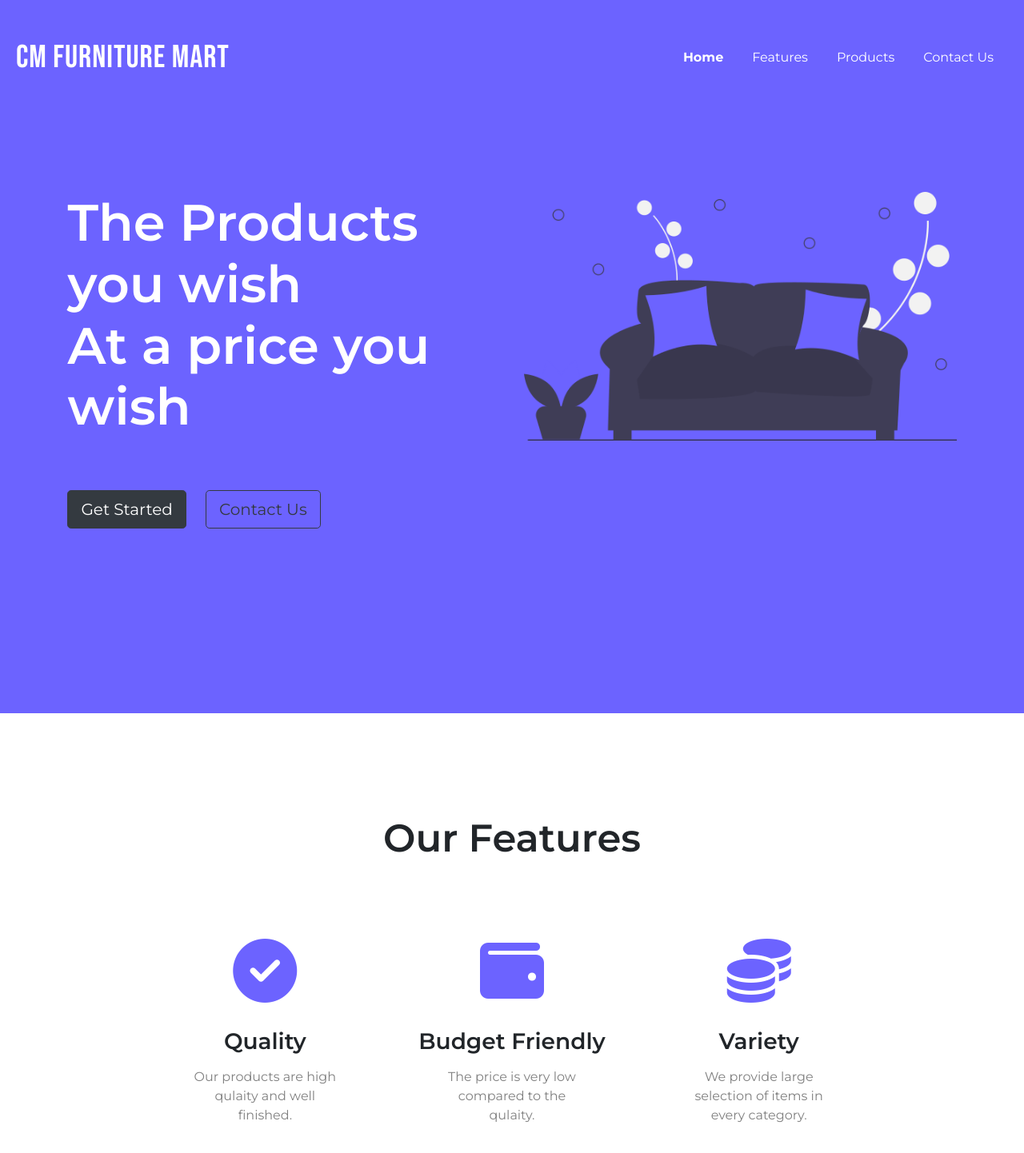
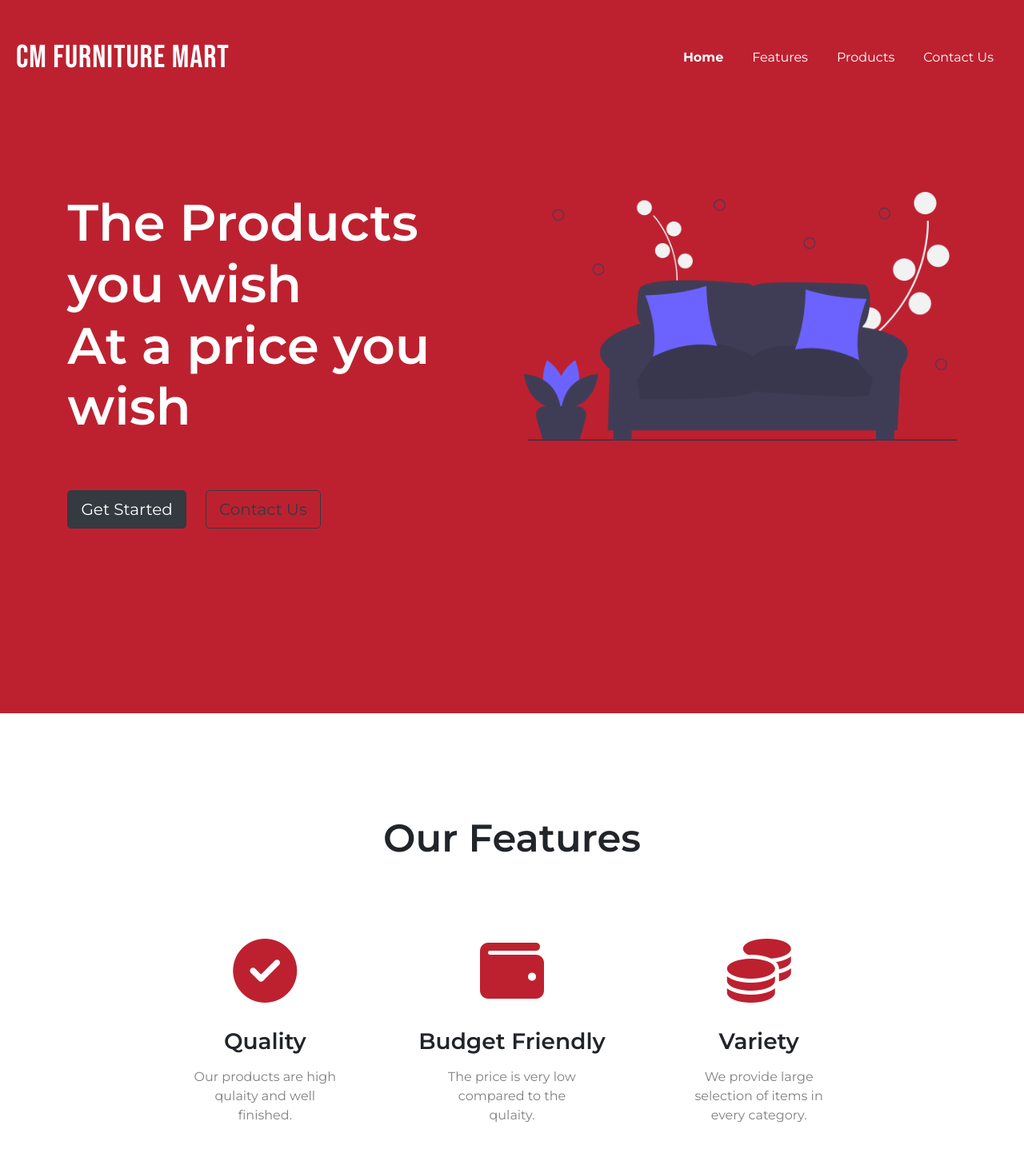
Before and after one commit to cmfurniture/cmfurniture.github.io, a plain HTML site: page index.html in a window 1280 px wide. Shown: the top 1442 px of the page at 80% size. Drawn offline with nearby package versions, Linux system fonts and the light colour scheme.

Commit message:
Update style.css
Updated Background color to red

```diff
--- a/style.css
+++ b/style.css
@@ -95,7 +95,7 @@ svg:hover{
 .wholeheader{
     height: 100%;
     padding-top: 2rem;
-    background-color: #6c63ff;
+    background-color: #bd2130;
 
 }
 
@@ -118,7 +118,7 @@ svg:hover{
 
 .feature-icon{
     padding: auto 50%;
-    color: #6c63ff;
+    color: #bd2130;
 }
 
 .feature-icon:hover{
@@ -152,7 +152,7 @@ svg:hover{
     padding: 6% 3%;
     text-align: center;
     width: 100%;
-    background-color: #6c63ff;
+    background-color: #bd2130;
     color: #fff;
 }
 
```
